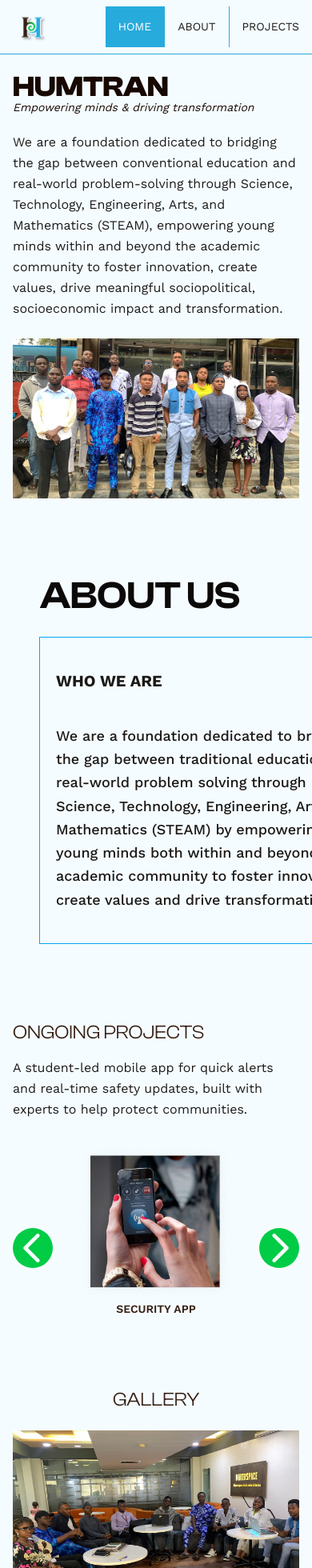
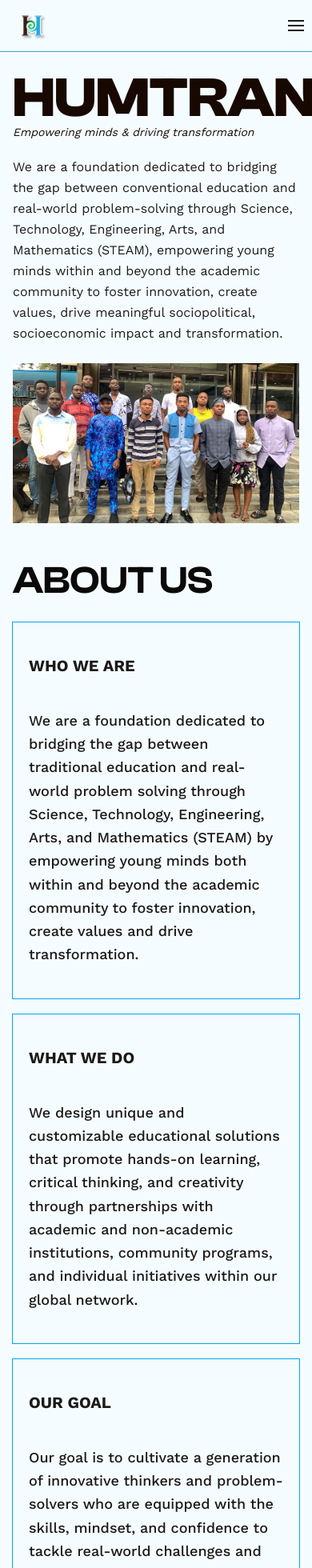
Before and after one commit to HUMTRAN/HUMTRAN-Site, a Next.js app: page / in a window 390 px wide. Shown: the top 1960 px of the page at 80% size. Built offline with nearby package versions, Linux system fonts and the light colour scheme.

Commit message:
feat: enhance About Us section with responsive design and mobile menu functionality

```diff
--- a/about-section.tsx
+++ b/about-section.tsx
@@ -17,15 +17,18 @@
 
 const AboutUsSection = () => {
     return (
-        <div className="self-stretch flex flex-col justify-start items-start gap-7">
+        <div className="self-stretch flex flex-col justify-start items-start md:px-[50px] px-4 gap-7">
             <div className="justify-start text-stone-950 text-5xl font-semibold font-clash">ABOUT US</div>
-            <div className="self-stretch inline-flex justify-between items-start">
+
+            {/* Responsive grid container */}
+            <div className="self-stretch grid grid-cols-1 lg:grid-cols-3 gap-5">
                 {aboutUsData.map((item, index) => (
                     <div
                         key={index}
-                        className="group self-stretch p-5 outline outline-sky-500 inline-flex flex-col justify-start items-start gap-2.5 hover:bg-[#27ABDC] transition-colors duration-300 cursor-pointer"
+                        className="group p-5 outline outline-sky-500 flex flex-col justify-start items-start gap-2.5 hover:bg-[#27ABDC] transition-colors duration-300 cursor-pointer h-full"
                     >
-                        <div className="w-[383px] py-5 flex flex-col justify-start items-start gap-10">
+                        {/* Responsive width container */}
+                        <div className="w-full lg:w-[383px] py-5 flex flex-col justify-start items-start gap-10">
                             <div className="self-stretch justify-start text-stone-900 group-hover:text-white text-xl font-bold font-work">
                                 {item.title}
                             </div>
--- a/src/app/page.tsx
+++ b/src/app/page.tsx
@@ -43,6 +43,9 @@
   // Projects state - Updated for slider
   const [currentProjectIndex, setCurrentProjectIndex] = useState(1); // Start at 1 (first real project)
   const [isProjectTransitioning, setIsProjectTransitioning] = useState(true);
+
+  // Mobile menu state
+  const [isMobileMenuOpen, setIsMobileMenuOpen] = useState(false);
 
   // Create infinite projects array with clones
   const infiniteProjects = [
@@ -138,12 +141,12 @@
             />
           </div>
 
-          <div className="flex items-center relative self-stretch overflow-x-auto md:overflow-visible">
+          {/* Desktop nav links */}
+          <div className="hidden md:flex items-center relative self-stretch overflow-x-auto md:overflow-visible">
             {navItems.map((item, index) => (
               <React.Fragment key={item.title}>
                 <div
-                  className={`inline-flex items-center justify-center px-4 md:px-[50px] py-3 md:py-5 relative self-stretch flex-[0_0_auto] ${index < navItems.length - 1 ? 'border-r border-[#27ABDC]' : ""
-                    }  ${item.active ? "bg-[#27ABDC]" : ""}`}
+                  className={`inline-flex items-center justify-center px-4 md:px-[50px] py-3 md:py-5 relative self-stretch flex-[0_0_auto] ${index < navItems.length - 1 ? 'border-r border-[#27ABDC]' : ""}  ${item.active ? "bg-[#27ABDC]" : ""}`}
                 >
                   <div
                     className={`relative font-work font-normal ${item.active ? "text-white" : "text-[#1c1b1a]"} text-sm md:text-lg tracking-[0] leading-[27px] whitespace-nowrap`}
@@ -154,7 +157,39 @@
               </React.Fragment>
             ))}
           </div>
+
+          {/* Mobile menu button */}
+          <button
+            className="block md:hidden p-2 focus:outline-none"
+            onClick={() => setIsMobileMenuOpen(!isMobileMenuOpen)}
+            aria-label="Toggle mobile menu"
+          >
+            <div className="w-6 h-6 flex flex-col justify-center items-center">
+              <span className={`block w-5 h-0.5 bg-[#1c1b1a] transition-all duration-300 ${isMobileMenuOpen ? 'rotate-45 translate-y-1.5' : 'mb-1'}`}></span>
+              <span className={`block w-5 h-0.5 bg-[#1c1b1a] transition-all duration-300 ${isMobileMenuOpen ? 'opacity-0' : 'mb-1'}`}></span>
+              <span className={`block w-5 h-0.5 bg-[#1c1b1a] transition-all duration-300 ${isMobileMenuOpen ? '-rotate-45 -translate-y-1.5' : ''}`}></span>
+            </div>
+          </button>
         </nav>
+
+        {/* Mobile menu */}
+        {isMobileMenuOpen && (
+          <div className="block md:hidden w-full bg-white border-t border-[#27ABDC]">
+            {navItems.map((item, index) => (
+              <div
+                key={item.title}
+                className={`w-full px-4 py-3 ${index < navItems.length - 1 ? 'border-b border-[#27ABDC]' : ""} ${item.active ? "bg-[#27ABDC]" : ""}`}
+                onClick={() => setIsMobileMenuOpen(false)}
+              >
+                <div
+                  className={`font-work font-normal ${item.active ? "text-white" : "text-[#1c1b1a]"} text-sm tracking-[0] leading-[27px]`}
+                >
+                  {item.title}
+                </div>
+              </div>
+            ))}
+          </div>
+        )}
 
         <Separator className="relative self-stretch w-full h-px bg-[#27ABDC]" />
       </header>
@@ -163,7 +198,7 @@
       <section className="flex flex-col items-start gap-6 md:gap-[30px] pt-6 md:pt-[50px] pb-12 md:pb-[150px] px-4 md:px-[50px] relative self-stretch w-full flex-[0_0_auto]">
         <div className="flex flex-col md:flex-row max-w-[1340px] items-start md:items-end gap-6 md:gap-[39px] relative w-full flex-[0_0_auto]">
           <div className="inline-flex flex-col items-start justify-end relative flex-[0_0_auto]">
-            <h1 className="relative w-fit mt-[-1.00px] font-clash font-bold text-[#170902] text-4xl md:text-[70px] tracking-[0] leading-none">
+            <h1 className="relative w-fit mt-[-1.00px] font-clash font-bold text-[#170902] text-[70px] tracking-[0] leading-none">
               HUMTRAN
             </h1>
 
@@ -191,15 +226,13 @@
       </section>
 
       {/* About Us Section */}
-      <div className="self-stretch p-[50px] inline-flex flex-col justify-start items-start gap-7">
-        <AboutUsSection />
-      </div>
+      <AboutUsSection />
 
 
       {/* Projects Section */}
       <section className="flex flex-col md:flex-row items-start md:items-center justify-between gap-8 md:gap-0 pt-12 md:pt-[150px] pb-0 px-4 md:px-[50px] relative self-stretch w-full flex-[0_0_auto]">
         <div className="flex flex-col w-full md:w-[550px] items-start gap-4 md:gap-[30px] relative">
-          <h2 className="relative w-fit mt-[-1.00px] font-clash font-normal text-[#351f14] text-2xl md:text-[50px] text-left md:text-right leading-[30px]">
+          <h2 className="relative w-fit mt-[-1.00px] font-clash  text-5xl font-semibold   text-[#170902] text-2xl md:text-[50px] text-left md:text-right leading-[60px]">
             ONGOING PROJECTS
           </h2>
 
@@ -208,28 +241,28 @@
           </p>
         </div>
 
-        <div className="flex w-full md:w-[677px] items-center gap-2 md:gap-5 relative">
+        <div className="flex w-full md:w-[677px] items-center gap-4 md:gap-5 relative">
           <Image
             src="/CaretLeft.svg"
             alt="Previous project"
             width={50}
             height={50}
-            className="w-[50px] h-[50px] cursor-pointer hover:scale-110 transition-transform z-50 relative flex-shrink-0"
+            className="w-8 h-8 md:w-[50px] md:h-[50px] cursor-pointer hover:scale-110 transition-transform z-50 relative flex-shrink-0"
             onClick={goToPreviousProject}
           />
 
-          <div className="relative flex-1 grow h-64 md:h-[572px] overflow-hidden">
+          <div className="relative flex-1 grow h-80 md:h-[572px] overflow-hidden">
             <div
               className={`flex ${isProjectTransitioning ? 'transition-transform duration-500 ease-in-out' : ''}`}
               style={{ transform: `translateX(-${currentProjectIndex * 100}%)` }}
             >
               {infiniteProjects.map((project, index) => (
                 <div key={index} className="w-full flex-shrink-0 flex items-center justify-center">
-                  <div className="flex flex-col w-48 md:w-[446px] items-center gap-2 md:gap-5 border-none rounded-none">
+                  <div className="flex flex-col w-72 md:w-[446px] items-center gap-2 md:gap-5 border-none rounded-none">
                     <div className="p-0 w-full">
-                      <div className="relative self-stretch w-full h-48 md:h-[540px] "
+                      <div className="relative self-stretch w-full h-72 md:h-[540px]"
                         style={{ backgroundImage: `url(${project.mainImage})`, backgroundSize: 'cover', backgroundPosition: '50% 50%' }} />
-                      <p className="relative self-stretch font-work font-semibold text-[#351f14] text-sm md:text-lg text-center tracking-[0] leading-[normal] py-1 md:py-2">
+                      <p className="relative self-stretch font-work font-semibold text-[#351f14] text-base md:text-lg text-center tracking-[0] leading-[normal] py-2 md:py-2">
                         {project.title}
                       </p>
                     </div>
@@ -244,7 +277,7 @@
             alt="Next project"
             width={50}
             height={50}
-            className="w-[50px] h-[50px] cursor-pointer hover:scale-110 transition-transform z-50 relative flex-shrink-0"
+            className="w-8 h-8 md:w-[50px] md:h-[50px] cursor-pointer hover:scale-110 transition-transform z-50 relative flex-shrink-0"
             onClick={goToNextProject}
           />
         </div>
@@ -252,7 +285,7 @@
 
       {/* Gallery Section */}
       <section className="flex flex-col items-center gap-6 md:gap-[50px] px-4 md:px-0 py-12 md:py-[150px] relative self-stretch w-full flex-[0_0_auto]">
-        <h2 className="relative self-stretch mt-[-1.00px] font-clash font-normal text-[#351f14] text-2xl md:text-[50px] text-center tracking-[0] leading-[normal]">
+        <h2 className="relative self-stretch mt-[-1.00px] font-clash  text-[#170902] text-5xl font-semibold    text-center tracking-[0] leading-[normal]">
           GALLERY
         </h2>
 
@@ -275,13 +308,13 @@
           </div>
         </div>
 
-        <div className="flex gap-10 justify-center">
+        <div className="flex gap-4 md:gap-10 justify-center">
           <Image
             src="/CaretLeftBig.svg"
             alt="Previous image"
             width={50}
             height={50}
-            className="w-[50px] h-[50px] cursor-pointer hover:scale-110 transition-transform"
+            className="w-10 h-10 md:w-[50px] md:h-[50px] cursor-pointer hover:scale-110 transition-transform"
             onClick={goToPrevious}
           />
           <Image
@@ -289,7 +322,7 @@
             alt="Next image"
             width={50}
             height={50}
-            className="w-[50px] h-[50px] cursor-pointer hover:scale-110 transition-transform"
+            className="w-10 h-10 md:w-[50px] md:h-[50px] cursor-pointer hover:scale-110 transition-transform"
             onClick={goToNext}
           />
         </div>
```
Also changed, not shown: public/menubar.svg (added).
